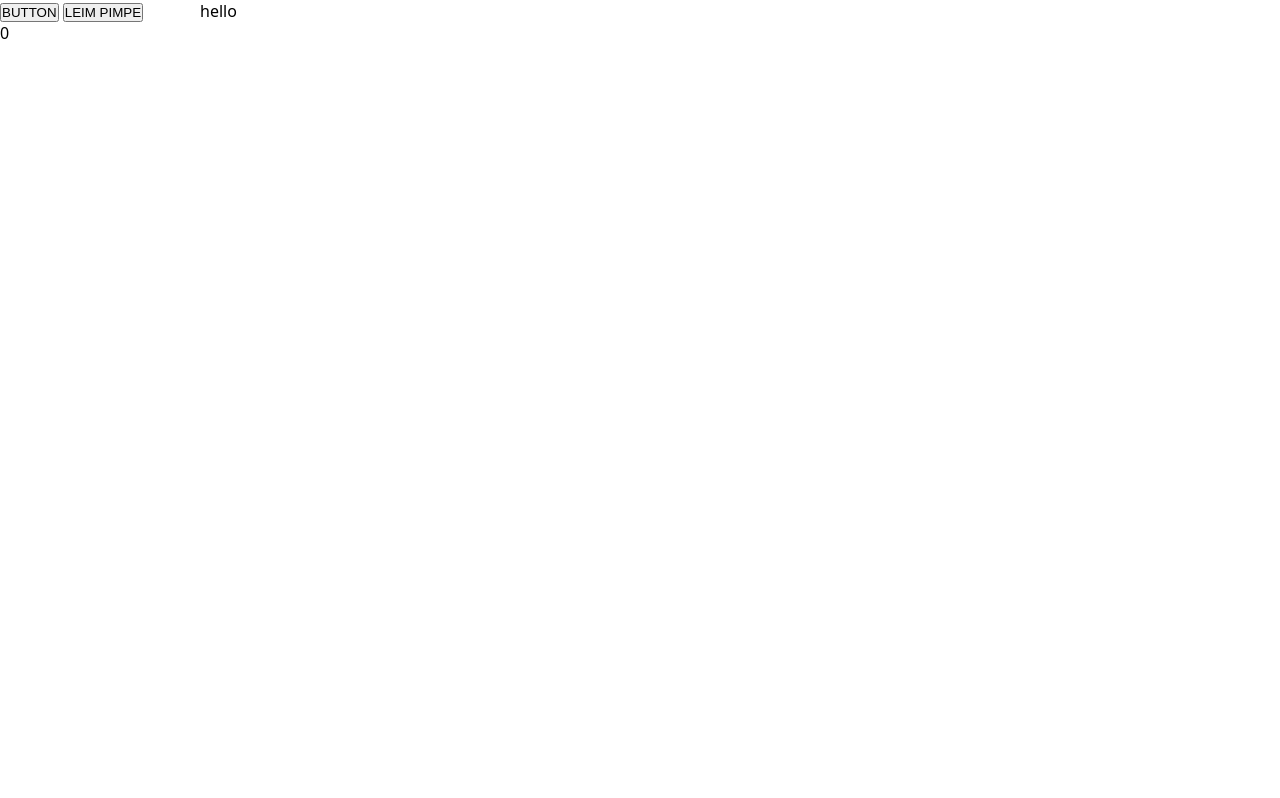
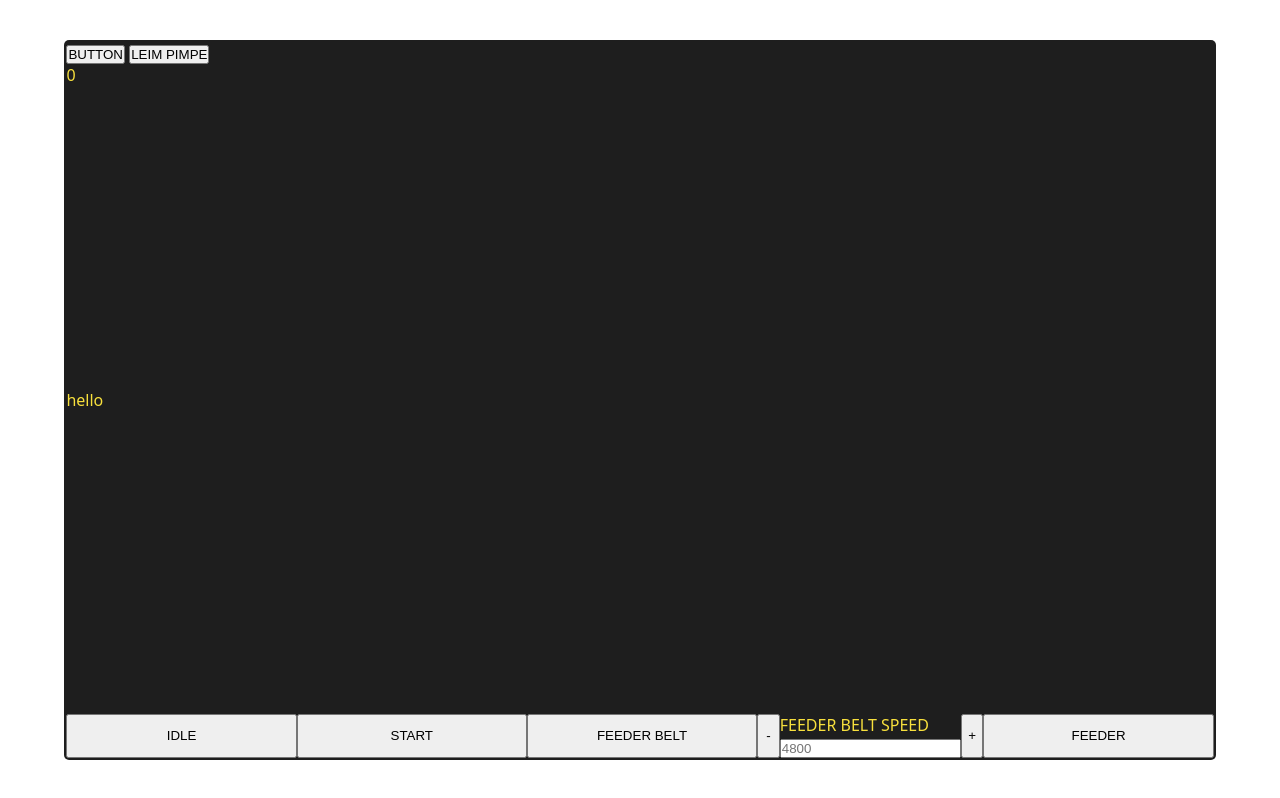
Before and after one commit to Keanin-Cupido/static-sheggia-control, a website: page index.html in a window 1280 px wide. Drawn offline with Linux system fonts and the light colour scheme.

Commit message:
add top row buttons

```diff
--- a/index.html
+++ b/index.html
@@ -12,8 +12,8 @@
       <!-- Top -->
       <div class="main__screen--top">
         <div class="btn__group">
-          <button class="btn btn--single">BUTTON</button>
-          <button class="btn btn--single">LEIM PIMPE</button>
+          <button type="button" class="btn btn--single">BUTTON</button>
+          <button type="button" class="btn btn--single">LEIM PIMPE</button>
         </div>
         <p class="speed__indicator">0</p>
       </div>
@@ -22,7 +22,25 @@
       <div class="main__screen--middle">hello</div>
 
       <!-- Bottom -->
-      <div class="main__screen--bottom"></div>
+      <div class="main__screen--bottom">
+        <div class="top__btns">
+          <button type="button">IDLE</button>
+          <button type="button">START</button>
+          <button type="button">FEEDER BELT</button>
+          <div class="speed__contolers">
+            <button type="button">-</button>
+            <div class="speed__controlers--indicator">
+              <p>FEEDER BELT SPEED</p>
+              <input type="text" placeholder="4800">
+            </div>
+            <button type="button">+</button>
+          </div>
+          <button type="button">FEEDER</button>
+        </div>
+
+        <div class="mid__btns"></div>
+        <div class="btm__btns"></div>
+      </div>
     </main>
   </body>
 </html>
--- a/styles/styles.css
+++ b/styles/styles.css
@@ -1,19 +1,49 @@
 *,
 *::before,
 *::after {
-  box-sizing: border-box;
   margin: 0;
   padding: 0;
+  box-sizing: border-box;
 }
 
 body {
   font-family: system-ui, sans-serif;
-  color: black;
-  background-color: white;
+  color: #F8E03D;
+  width: 100%;
+  overflow: hidden;
+  display: grid;
+  place-items: center;
+  min-height: 100vh;
 }
 
 .main__screen {
+  background-color: #1e1e1e;
+  width: 90%;
+  min-width: 600px;
+  max-width: 1200px;
+  height: 90%;
+  display: flex;
+  flex-direction: column;
+  align-items: flex-start;
+  justify-content: space-between;
+  padding: 0.15em;
+  border-radius: 5px;
+}
+
+/* Main Bottom */
+.main__screen--bottom {
   width: 100%;
-  display: grid;
-  grid-template-columns: 200px 200px 200px;
 }
+
+.top__btns {
+  width: 100%;
+  display: flex;
+}
+.top__btns button {
+  width: max-content;
+  flex: 1;
+}
+.top__btns .speed__contolers {
+  display: flex;
+  flex: 1;
+}
```
